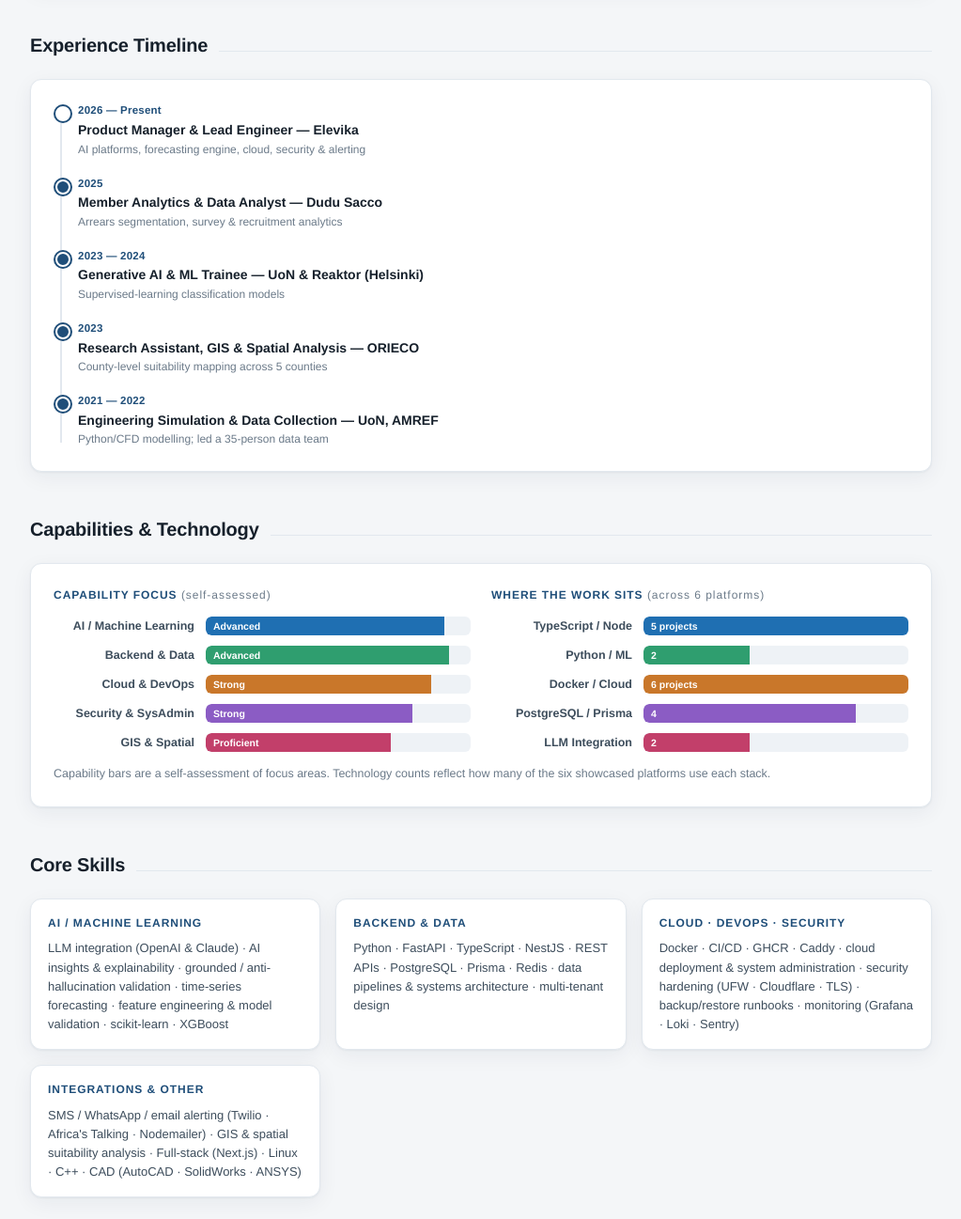
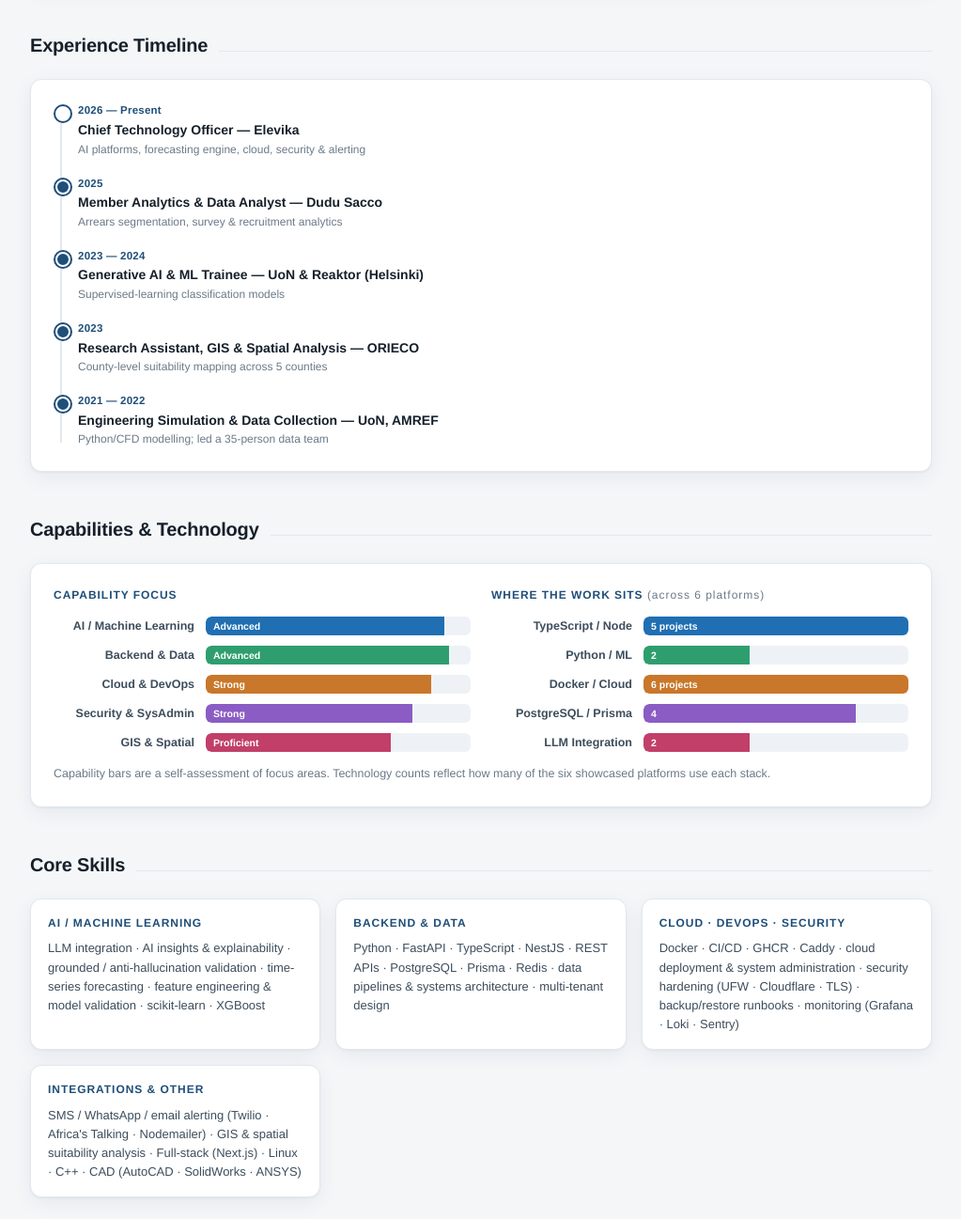
Before and after one commit to golaromanus/portfolio, a plain HTML site: page index.html in a window 1280 px wide. Shown: the part 1580-2877 px from the top of the page at 94% size, without its empty margins (128-1151 px from the left). Drawn offline with Linux system fonts and the light colour scheme.

Commit message:
Update: CTO title, remove self-assessed label and provider names

```diff
--- a/index.html
+++ b/index.html
@@ -215,7 +215,7 @@
     <div class="tl">
       <div class="tl-item cur">
         <div class="tl-when">2026 — Present</div>
-        <div class="tl-what">Product Manager &amp; Lead Engineer — Elevika</div>
+        <div class="tl-what">Chief Technology Officer — Elevika</div>
         <div class="tl-where">AI platforms, forecasting engine, cloud, security &amp; alerting</div>
       </div>
       <div class="tl-item">
@@ -245,7 +245,7 @@
   <div class="viz">
     <div class="viz-cols">
       <div>
-        <h4>Capability Focus <span>(self-assessed)</span></h4>
+        <h4>Capability Focus</h4>
         <div class="bars">
           <div class="bar-row"><div class="bar-label">AI / Machine Learning</div><div class="bar-track"><div class="bar-fill" style="width:90%;background:var(--c1);"><span class="bar-val">Advanced</span></div></div></div>
           <div class="bar-row"><div class="bar-label">Backend &amp; Data</div><div class="bar-track"><div class="bar-fill" style="width:92%;background:var(--c2);"><span class="bar-val">Advanced</span></div></div></div>
@@ -272,7 +272,7 @@
   <div class="skills">
     <div class="skill-block">
       <h4>AI / Machine Learning</h4>
-      <p>LLM integration (OpenAI &amp; Claude) · AI insights &amp; explainability · grounded / anti-hallucination validation · time-series forecasting · feature engineering &amp; model validation · scikit-learn · XGBoost</p>
+      <p>LLM integration · AI insights &amp; explainability · grounded / anti-hallucination validation · time-series forecasting · feature engineering &amp; model validation · scikit-learn · XGBoost</p>
     </div>
     <div class="skill-block">
       <h4>Backend &amp; Data</h4>
```
Also changed, not shown: 1 other file.
